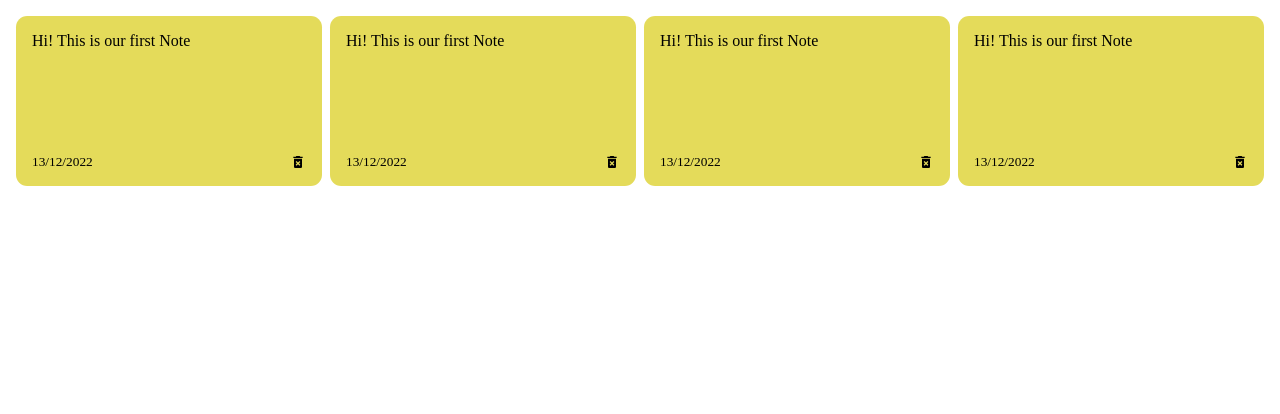
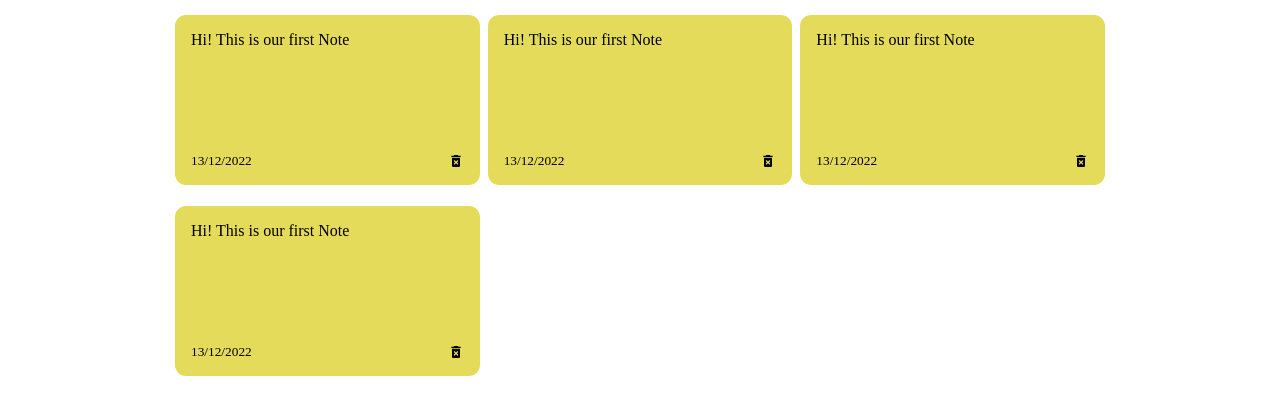
Before and after one commit to onassis28/React-notes-App, a React (Create React App) app: page / in a window 1280 px wide. Shown: the top 414 px of the page. Built offline with nearby package versions, Linux system fonts and the light colour scheme.

Commit message:
made note container responsive

```diff
--- a/src/components/NoteList/Notelist.jsx
+++ b/src/components/NoteList/Notelist.jsx
@@ -4,7 +4,7 @@ import Note from '../Note/Note';
 
 const Notelist = () => {
 	return (
-		<div className='noteslist_container'>
+		<div className='noteslist_container container'>
 			<Note />
 			<Note />
 			<Note />
--- a/src/components/NoteList/notelist.css
+++ b/src/components/NoteList/notelist.css
@@ -4,3 +4,8 @@
     gap: 0.5rem;
     margin: 1rem;
 }
+.container{
+    max-width: 960px;
+    margin: 0 auto;
+   padding: 15px;
+}
```
